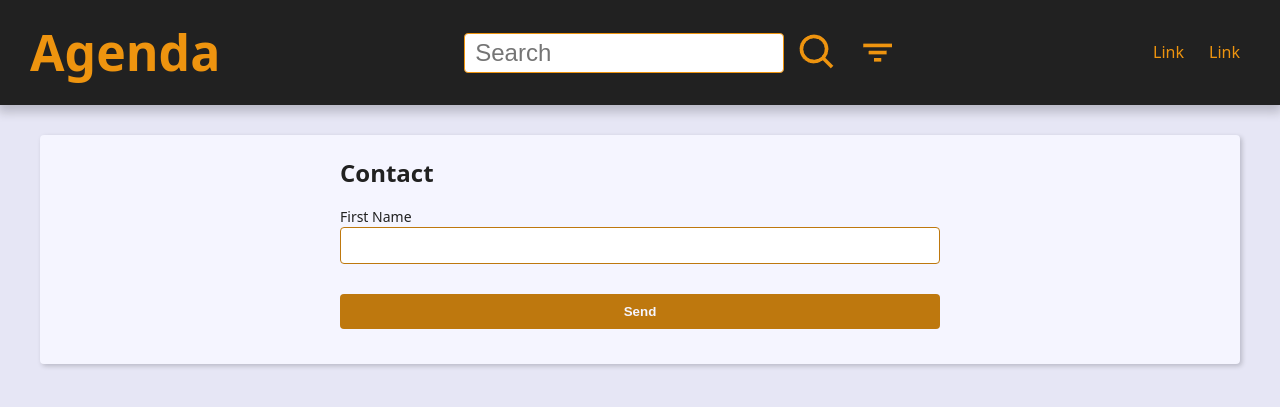
After one commit to enzortorres/django-agenda-app, a Django app: page /contact/create/ in a window 1280 px wide. The commit adds this page. Shown: the top 407 px of the page. Run offline with Django 5.2, Linux system fonts and the light colour scheme.

Commit message:
add picture at single post template and start contact crud

```diff
--- a/base_static/global/css/style.css
+++ b/base_static/global/css/style.css
@@ -3,7 +3,7 @@
     --link-dark-color: rgb(190, 120, 14);
     --link-light-color: rgb(238, 148, 15);
     --clr-white: rgb(245, 245, 255);
-    --clr-black: rgb(0, 0, 30);
+    --clr-black: rgb(33, 33, 33);
     --clr-light-gray: rgb(230, 230, 245);
     --clr-bg-filter: rgb(230, 230, 245);
     --clr-dark-shadow-5: rgba(0, 0, 10, 5%);
@@ -170,9 +170,14 @@ svg {
 
 @media (min-width: 600px) {
     .single-contact {
-    max-width: 80%;
-    margin: calc(var(--spacing) * 2) auto;
+        max-width: 80%;
+        margin: calc(var(--spacing) * 2) auto;
     }
+}
+
+.single-contact {
+    display: flex;
+    justify-content: space-between;
 }
 
 .single-contact h1 {
@@ -181,6 +186,13 @@ svg {
 
 .single-contact p {
     margin: 1rem 0;
+    max-width: 350px;
+    word-wrap: break-word;
+}
+
+.contact-picture {
+    width: 250px;
+    height: 250px;
 }
 
 .pagination {
--- a/base_templates/global/base.html
+++ b/base_templates/global/base.html
@@ -15,6 +15,5 @@
         {% block content %}{% endblock content %}
         {% include "global/partials/_pagination.html" %}
     </main>
-
 </body>
 </html>
--- a/base_templates/global/partials/_header.html
+++ b/base_templates/global/partials/_header.html
@@ -15,7 +15,7 @@
                     id="search"
                     name="query"
                     value="{{ request.GET.query.strip }}"
-                    >
+                >
                 <span class="submit-container">
                     <input type="submit" class="submit-input" value="">
                     <img src="{% static 'global/src/icons/search-regular-48.png' %}" alt="" id="search-button">
--- a/base_templates/global/partials/_pagination.html
+++ b/base_templates/global/partials/_pagination.html
@@ -3,7 +3,7 @@
     <div class="pagination">
         <span class="step-links">
             {% if page_obj.has_previous %}
-            <a href="?page=1&query={{ request.GET.query.strip }}">first</a>
+            <a href="?page=1&query={{ request.GET.query.strip }}">FIRST</a>
             <a href="?page={{ page_obj.previous_page_number }}&query={{ request.GET.query.strip }}">&laquo;</a>
             {% endif %}
 
@@ -13,7 +13,7 @@
 
             {% if page_obj.has_next %}
             <a href="?page={{ page_obj.next_page_number }}&query={{ request.GET.query.strip }}">&raquo;</a>
-            <a href="?page={{ page_obj.paginator.num_pages }}&query={{ request.GET.query.strip }}"> last </a>
+            <a href="?page={{ page_obj.paginator.num_pages }}&query={{ request.GET.query.strip }}">LAST</a>
             {% endif %}
         </span>
     </div>
--- /dev/null
+++ b/contact/templates/contact/create.html
@@ -0,0 +1,29 @@
+{% extends "global/base.html" %}
+
+{% block content %}
+    <div class="form-wrapper">
+        <h2>Contact</h2>
+
+        <form
+            action=""
+            method="POST"
+            enctype="multipart/form-data"
+        >
+            {% csrf_token %}
+
+            <div class="form-content">
+            <div class="form-group">
+                <label for="id_first_name">First Name</label>
+                <input type="text" name="first_name" maxlength="255" id="id_first_name">
+            </div>
+            </div>
+
+            <div class="form-content">
+            <div class="form-group">
+                <button class="btn" type="submit">Send</button>
+            </div>
+            </div>
+
+        </form>
+    </div>
+{% endblock content %}
--- a/contact/urls.py
+++ b/contact/urls.py
@@ -4,7 +4,15 @@ from contact import views
 app_name = 'contact'
 
 urlpatterns = [
-    path('<int:contact_id>/', views.contact, name='contact'),
+    # home
+    path('', views.index, name='index'),
+
+    # search
     path('search/', views.search, name='search'),
-    path('', views.index, name='index'),
+
+    # contact (CRUD)
+    path('contact/create/', views.create, name='create'), # create
+    path('contact/<int:contact_id>/', views.contact, name='contact'), # read
+    # path('contact/<int:contact_id>/update/', views.contact, name='contact'), # update
+    # path('contact/<int:contact_id>/delete/', views.contact, name='contact'), # delete
 ]
--- a/contact/views/__init__.py
+++ b/contact/views/__init__.py
@@ -1 +1,2 @@
 from .contact_views import *
+from .contact_forms import *
--- /dev/null
+++ b/contact/views/contact_forms.py
@@ -0,0 +1,18 @@
+from django.shortcuts import render, get_object_or_404, redirect
+
+from contact.models import Contact
+
+from django.db.models.functions import Concat
+from django.db.models import Q, Value # (Q) serve para fazer consultas mais complexas, possibilitando utilizar operadores lógicos
+# AND (&), OR (|), NOT (~)
+
+from django.core.paginator import Paginator
+
+from django.http import Http404
+
+def create(request):
+    context = {
+        'site_title': 'Contacts - ',
+    }
+
+    return render(request, 'contact/create.html', context)
--- a/contact/views/contact_views.py
+++ b/contact/views/contact_views.py
@@ -100,4 +100,6 @@ def contact(request, contact_id):
         'site_title': title_name,
     }
 
+    print("contato: ", single_contact.picture)
+
     return render(request, 'contact/contact.html', context)
```
Also changed, not shown: contact/templates/contact/contact.html (+6 -1 lines).
